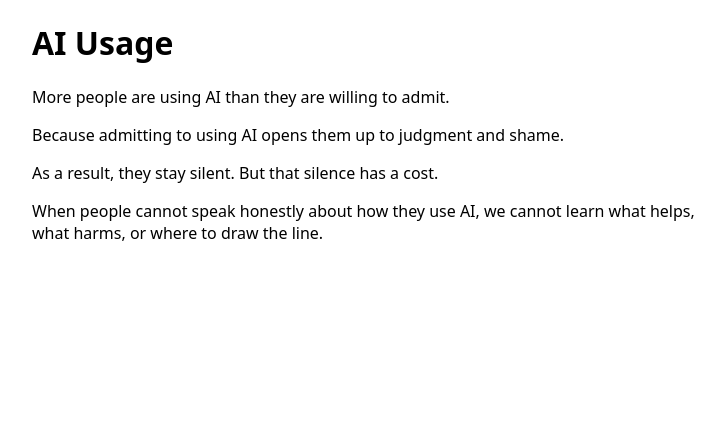
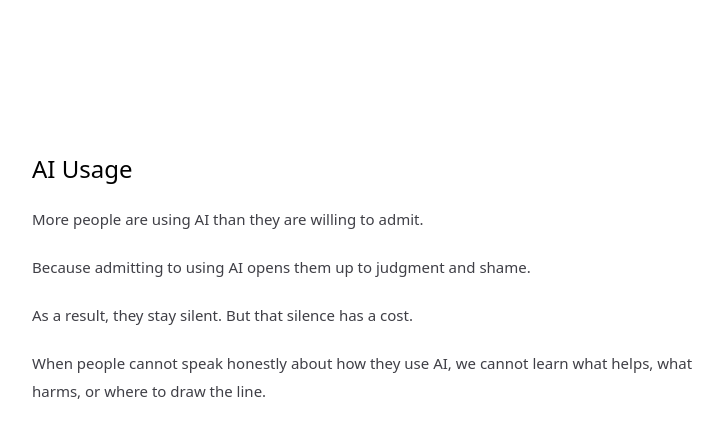
Before and after one commit to iamgittyhubby/saishare, a Next.js app: page /essays/ai-usage in a window 1280 px wide. Shown: the top 436 px of the page, without its empty margins (272-997 px from the left). Built offline with nearby package versions, Linux system fonts and the light colour scheme.

Commit message:
Match essay typography to homepage

```diff
--- a/app/essays/ai-usage/page.tsx
+++ b/app/essays/ai-usage/page.tsx
@@ -1,11 +1,21 @@
 export default function Page() {
   return (
-    <main>
-      <h1>AI Usage</h1>
-      <p>More people are using AI than they are willing to admit.</p>
-      <p>Because admitting to using AI opens them up to judgment and shame.</p>
-      <p>As a result, they stay silent. But that silence has a cost.</p>
-      <p>
+    <main className="page pt-32">
+      <h1 className="h1-lee">AI Usage</h1>
+
+      <p className="text-copy p-lee">
+        More people are using AI than they are willing to admit.
+      </p>
+
+      <p className="text-copy p-lee">
+        Because admitting to using AI opens them up to judgment and shame.
+      </p>
+
+      <p className="text-copy p-lee">
+        As a result, they stay silent. But that silence has a cost.
+      </p>
+
+      <p className="text-copy p-lee">
         When people cannot speak honestly about how they use AI, we cannot learn
         what helps, what harms, or where to draw the line.
       </p>
--- a/app/essays/writing-is-thinking/page.tsx
+++ b/app/essays/writing-is-thinking/page.tsx
@@ -1,11 +1,23 @@
 export default function Page() {
   return (
-    <main>
-      <h1>Writing Is Thinking</h1>
-      <p>Most schools teach writing as a way to share finished thoughts.</p>
-      <p>But I’ve learned to use writing to think.</p>
-      <p>Sometimes, I don’t even know what my take is on a topic until I write.</p>
-      <p>Put simply, writing is thinking.</p>
+    <main className="page pt-32">
+      <h1 className="h1-lee">Writing Is Thinking</h1>
+
+      <p className="text-copy p-lee">
+        Most schools teach writing as a way to share finished thoughts.
+      </p>
+
+      <p className="text-copy p-lee">
+        But I’ve learned to use writing to think.
+      </p>
+
+      <p className="text-copy p-lee">
+        Sometimes, I don’t even know what my take is on a topic until I write.
+      </p>
+
+      <p className="text-copy p-lee">
+        Put simply, writing is thinking.
+      </p>
     </main>
   );
 }
--- a/app/essays/writing-to-communicate/page.tsx
+++ b/app/essays/writing-to-communicate/page.tsx
@@ -1,11 +1,19 @@
 export default function Page() {
   return (
-    <main>
-      <h1>Writing to Communicate</h1>
-      <p>Previously, I wrote to impress.</p>
-      <p>I used big words and complex sentences.</p>
-      <p>Now I write to communicate.</p>
-      <p>I use simple words and short sentences.</p>
+    <main className="page pt-32">
+      <h1 className="h1-lee">Writing to Communicate</h1>
+
+      <p className="text-copy p-lee">Previously, I wrote to impress.</p>
+
+      <p className="text-copy p-lee">
+        I used big words and complex sentences.
+      </p>
+
+      <p className="text-copy p-lee">Now I write to communicate.</p>
+
+      <p className="text-copy p-lee">
+        I use simple words and short sentences.
+      </p>
     </main>
   );
 }
```
